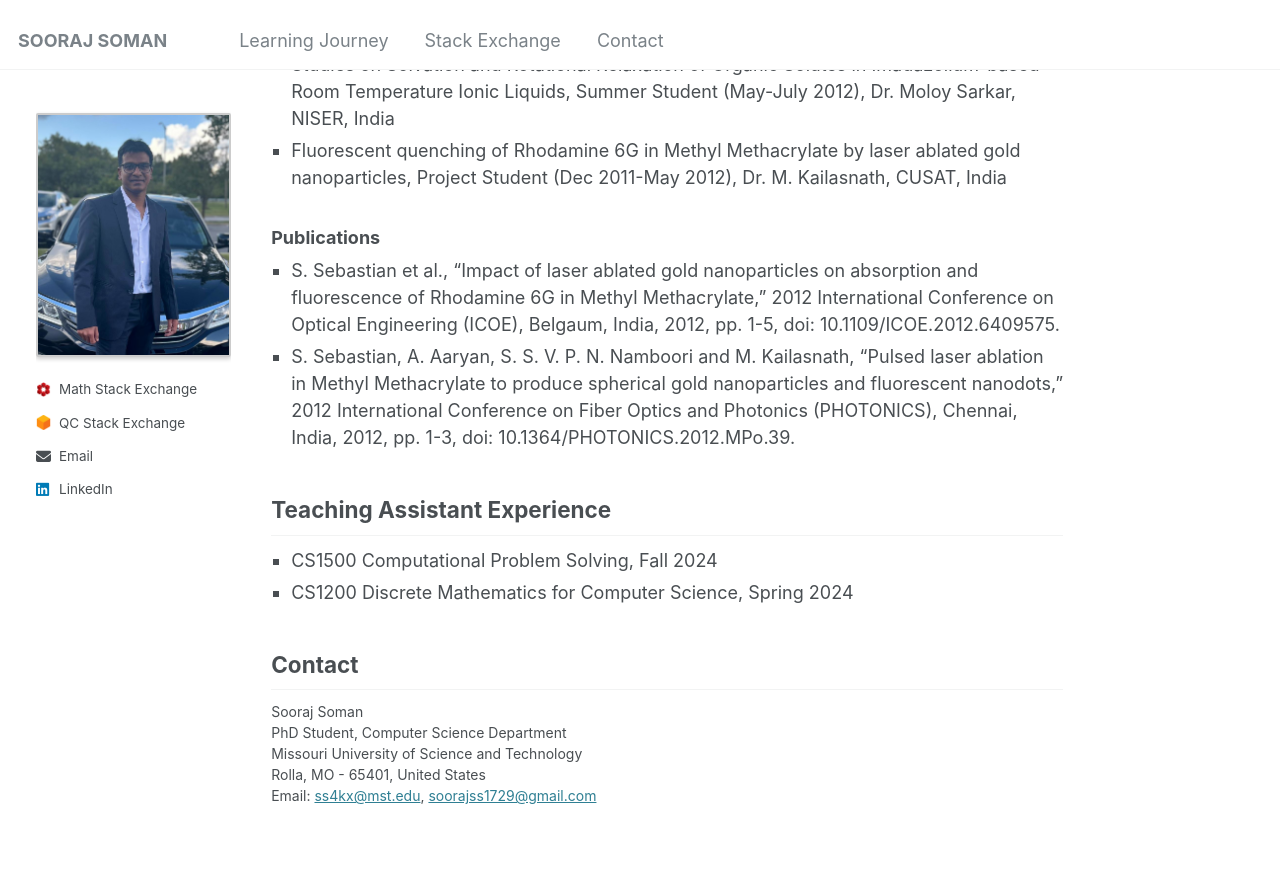
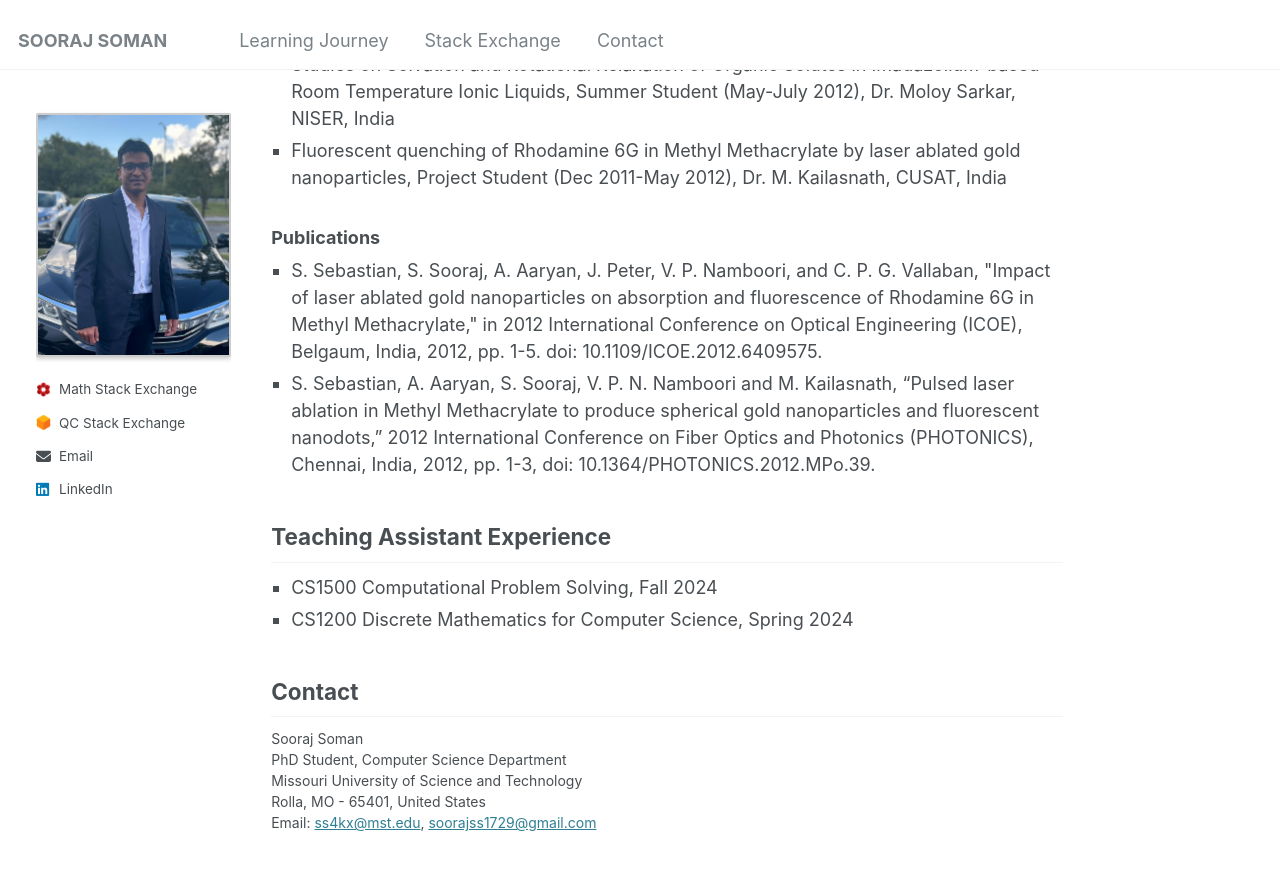
Before and after one commit to soorajss1729/soorajss1729.github.io, a Jekyll site: the page built from _pages/about.md, in a window 1280 px wide and 900 px high, scrolled down 2619 px. Shown: the top 870 px of the window. Built offline with Jekyll 4.4.1, drawn with Linux system fonts in a browser that asks for light colours.

Commit message:
Update about.md

```diff
--- a/_pages/about.md
+++ b/_pages/about.md
@@ -216,8 +216,8 @@
 ### Publications
 <div class="publ">
 <ul>
-    <li>S. Sebastian et al., “Impact of laser ablated gold nanoparticles on absorption and fluorescence of Rhodamine 6G in Methyl Methacrylate,” 2012 International Conference on Optical Engineering (ICOE), Belgaum, India, 2012, pp. 1-5, doi: 10.1109/ICOE.2012.6409575.</li>
-    <li>S. Sebastian, A. Aaryan, S. S. V. P. N. Namboori and M. Kailasnath, “Pulsed laser ablation in Methyl Methacrylate to produce spherical gold nanoparticles and fluorescent nanodots,” 2012 International Conference on Fiber Optics and Photonics (PHOTONICS), Chennai, India, 2012, pp. 1-3, doi: 10.1364/PHOTONICS.2012.MPo.39.</li>
+    <li>S. Sebastian, S. Sooraj, A. Aaryan, J. Peter, V. P. Namboori, and C. P. G. Vallaban, "Impact of laser ablated gold nanoparticles on absorption and fluorescence of Rhodamine 6G in Methyl Methacrylate," in 2012 International Conference on Optical Engineering (ICOE), Belgaum, India, 2012, pp. 1-5. doi: 10.1109/ICOE.2012.6409575.</li>
+    <li>S. Sebastian, A. Aaryan, S. Sooraj, V. P. N. Namboori and M. Kailasnath, “Pulsed laser ablation in Methyl Methacrylate to produce spherical gold nanoparticles and fluorescent nanodots,” 2012 International Conference on Fiber Optics and Photonics (PHOTONICS), Chennai, India, 2012, pp. 1-3, doi: 10.1364/PHOTONICS.2012.MPo.39.</li>
 </ul>
 </div>
 
```
